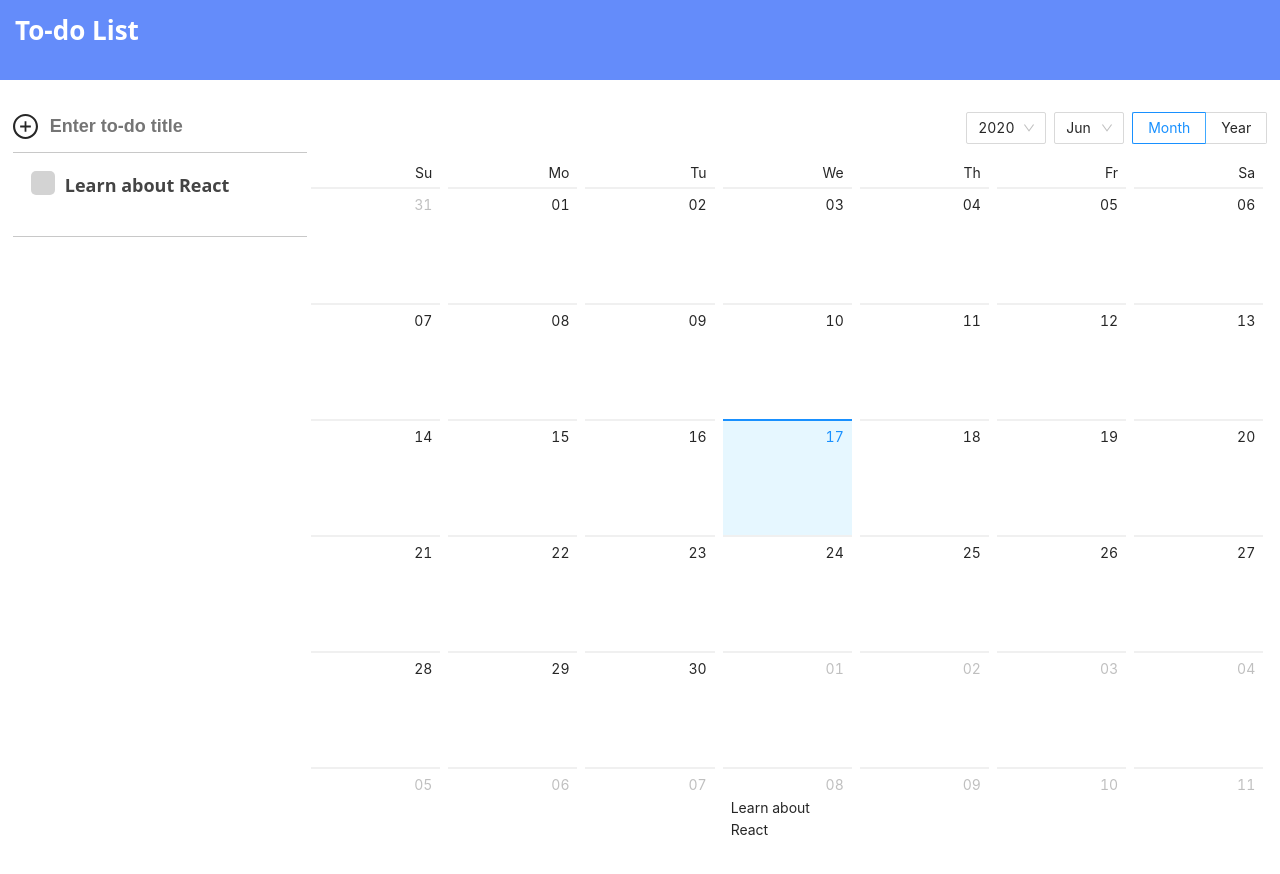
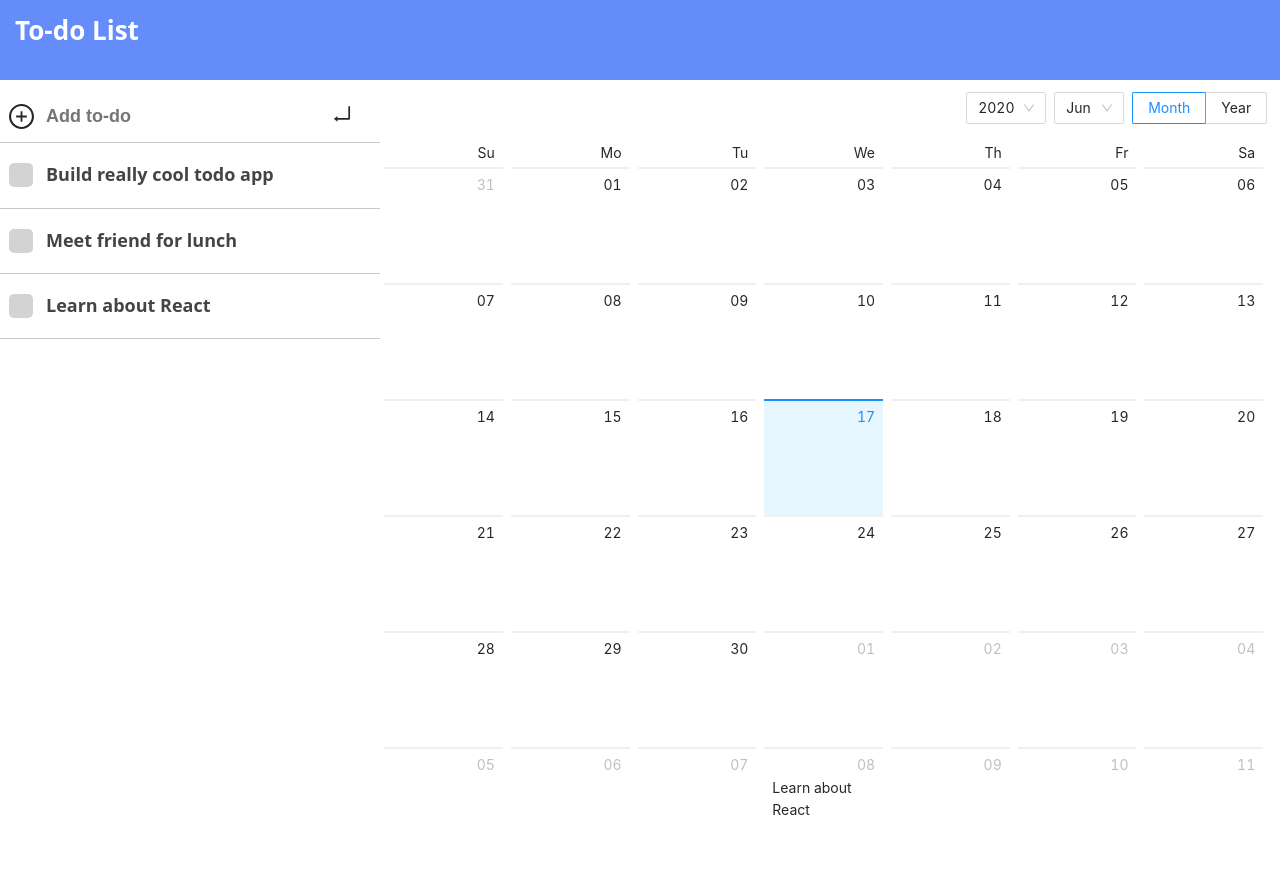
Before and after one commit to jnoowin/Quick-List, a React (Create React App) app: page / in a window 1280 px wide. Shown: the top 874 px of the page. Built offline with nearby package versions, Linux system fonts and the light colour scheme.

Commit message:
move todoform to top and reverse display of todo list. update accordion with icons and edit + remove buttons.

```diff
--- a/src/App.css
+++ b/src/App.css
@@ -8,7 +8,7 @@
   display: flex;
   flex-direction: column;
   align-items: center;
-  margin-bottom: 100px;
+  margin-bottom: 80px;
 }
 
 .navbar {
@@ -18,16 +18,22 @@
   height: 80px;
   width: 100vw;
 }
+.todoListDiv {
+  display: flex;
+  flex-direction: row;
+}
 
-.todo-list {
+.todoListSection {
   display: flex;
   flex-direction: column;
-  margin-left: 1vw;
-  width: 100%;
   display: flex;
-  flex-direction: column;
   overflow-y: scroll;
-  max-height: 100vh;
+  overflow-x: hidden;
+  max-height: 100%;
+  height: 90vh;
+  max-width: 30%;
+  width: 30%;
+  border-right-width: 100px;
 }
 
 .ul {
--- a/src/App.js
+++ b/src/App.js
@@ -12,14 +12,14 @@ export default function App() {
       date: "07-08-2020",
       isCompleted: false
     },
-    // { title: "Meet friend for lunch",
-    //   text: "Talk about stuff" ,
-    //   isCompleted: false
-    // },
-    // { title: "Build really cool todo app",
-    //   text: "Learn about hooks",
-    //   isCompleted: false
-    // }
+    { title: "Meet friend for lunch",
+      text: "Talk about stuff" ,
+      isCompleted: false
+    },
+    { title: "Build really cool todo app",
+      text: "Learn about hooks",
+      isCompleted: false
+    }
   ]);
 
   useEffect(() => {
@@ -54,8 +54,9 @@ export default function App() {
           </ul>
         </div>
       </div>
-      <div style = {{ display: "flex", flexDirection: "row" }}>
-        <div className = "todo-list">
+
+      <div className = "todoListDiv">
+        <div className = "todoListSection">
             <TodoForm
               addTodo = {addTodo}
               inputRef = {inputRef}
--- a/src/components/Accordion/Accordion.css
+++ b/src/components/Accordion/Accordion.css
@@ -8,15 +8,16 @@
   background-color: white;
   color: #444;
   cursor: pointer;
-  padding: 18px;
+  padding: 9px;
   display: flex;
   flex-direction: row;
+  align-items: center;
 }
 
 .accordion:hover,
 .true {
   background-color: rgb(240, 240, 240);
-  transition: background-color 0.3s ease;
+  transition: background-color 0.15s ease;
 }
 
 .accordionTitle {
@@ -24,18 +25,22 @@
   font-weight: bold;
   font-size: 18px;
   text-align: left;
+  position: relative;
+  transform: translateY(30%);
 }
 
 .accordionContent {
   background-color: white;
-  overflow-y: scroll;
+  overflow: hidden;
   max-height: 0px;
-  transition: max-height 0.3s ease;
+  transition: max-height 0.15s ease;
 }
 
-.accordionText {
+.removeButton {
+  border-width: 0px;
+  background-color: rgba(0, 0, 0, 0);
+  cursor: pointer;
   font-family: "Open Sans", sans-serif;
-  font-weight: 400;
-  font-size: 14px;
-  padding: 18px;
+  font-size: 20px;
+  font-weight: bold;
 }
--- a/src/components/Accordion/Accordion.js
+++ b/src/components/Accordion/Accordion.js
@@ -1,6 +1,7 @@
 import React, { useState, useEffect, useRef} from 'react';
 import "./Accordion.css";
 import CheckBox from "../CheckBox/CheckBox";
+import AccordionContent from "../AccordionContent/AccordionContent"
 
 export default function Accordion({ index, todo, completeTodo, removeTodo }) {
     const [active, setActive] = useState(false);
@@ -16,7 +17,10 @@ export default function Accordion({ index, todo, completeTodo, removeTodo }) {
 
     return(
         <div className = "accordionDiv">
-            <div className = {`accordion ${active}`} onClick = {changeAccordion}>
+            <div
+                className = {`accordion ${active}`}
+                onClick = {changeAccordion}
+            >
                 <CheckBox
                         completeTodo = {completeTodo}
                         index = {index}
@@ -29,21 +33,17 @@ export default function Accordion({ index, todo, completeTodo, removeTodo }) {
                     >
                     {todo.title}
                 </p>
-
             </div>
             <div
                 className = "accordionContent"
                 ref = {contentRef}
                 >
-                <div
-                    className = "accordionText"
+                    <AccordionContent
+                        index = {index}
+                        todo = {todo}
+                        removeTodo = {removeTodo}
                     >
-                    {todo.text}
-                    <br></br>
-                    {todo.location}
-                    <br></br>
-                    {todo.date}
-                </div>
+                    </AccordionContent>
             </div>
         </div>
     )
--- /dev/null
+++ b/src/components/AccordionContent/AccordionContent.js
@@ -0,0 +1,43 @@
+import React, { useState } from 'react';
+import "./AccordionText.css";
+import { DeleteOutlined, CalendarOutlined, AlignLeftOutlined, PushpinOutlined, EditOutlined } from "@ant-design/icons"
+
+export default function AccordionContent({ index, todo, removeTodo }) {
+    const [editOn, setEditOn] = useState("false");
+
+    return(
+        <div className = "accordionText">
+            <div>
+                <PushpinOutlined style = {{ fontSize: "22px", marginRight: "10px" }} />
+                {todo.location}
+            </div>
+
+            <div>
+                <CalendarOutlined style = {{ fontSize: "22px", marginRight: "10px" }} />
+                {todo.date}
+            </div>
+
+            <div className = "descriptionSection">
+                <AlignLeftOutlined style = {{ fontSize: "22px", marginRight: "10px" }} />
+                <div className = "descriptionText">{todo.text}</div>
+            </div>
+
+            <div className = "optionBar">
+                <EditOutlined
+                    style = {{
+                        fontSize: "26px",
+                        marginRight: "15px",
+                        cursor: "pointer",
+                        color: editOn ? "inherit": "rgb(100, 140, 250)",
+                        transition: "color 0.3s ease"
+                    }}
+                    onClick = {() => setEditOn(!editOn)}
+                />
+                <DeleteOutlined
+                    style = {{ fontSize: "26px" }}
+                    onClick = {() => removeTodo(index)}
+                />
+            </div>
+        </div>
+    );
+};
--- /dev/null
+++ b/src/components/AccordionContent/AccordionText.css
@@ -0,0 +1,23 @@
+.accordionText {
+    font-family: "Open Sans", sans-serif;
+    font-weight: 400;
+    font-size: 16px;
+    padding: 18px;
+    display: flex;
+    flex-direction: column;
+  }
+
+  .descriptionSection {
+    display: flex;
+    flex-direction: row;
+  }
+
+  .descriptionText {
+    max-width: 90%;
+    overflow-wrap: break-word;
+  }
+
+  .optionBar {
+      display: flex;
+      justify-content: flex-end;
+  }
--- a/src/components/CheckBox/CheckBox.css
+++ b/src/components/CheckBox/CheckBox.css
@@ -4,7 +4,7 @@
   width: 24px;
   height: 24px;
   display: flex;
-  margin-right: 10px;
+  margin-right: 13px;
   justify-content: center;
 }
 
@@ -18,7 +18,7 @@
   height: 16px;
   background-color: rgba(0, 0, 0, 0);
   border: solid white;
-  border-width: 0 3px 3px 0;
+  border-width: 0 2px 2px 0;
   transform: rotate(45deg);
   display: none;
 }
--- a/src/components/TodoCalendar/TodoCalendar.js
+++ b/src/components/TodoCalendar/TodoCalendar.js
@@ -10,9 +10,9 @@ export default function TodoCalendar({ todos, inputRef }) {
     const dateCellRender = (value) =>{
         return(
             <ul>
-                {todos.map((todo) => (
+                {todos.map((todo, index) => (
                     value.format("MM-DD-YYYY") === todo.date ?
-                    <li>
+                    <li key = {`${value.format("MM-DD-YYYY") + index}`}>
                         {todo.title}
                     </li>
                     :
@@ -24,7 +24,7 @@ export default function TodoCalendar({ todos, inputRef }) {
 
     return(
         <Calendar
-            style = {{ maxWidth: "75%", marginRight: "1vw" }}
+            style = {{ width: "70%", maxWidth: "70%", marginRight: "1vw" }}
             dateCellRender  = { dateCellRender }
             onSelect = { onSelect }
         >
--- a/src/components/TodoForm/TodoForm.css
+++ b/src/components/TodoForm/TodoForm.css
@@ -1,4 +1,8 @@
-.form{
+.enter {
+    margin-top: 10px;
+}
+
+.form {
     align-items: center;
     background: #fff;
     display: flex;
@@ -20,12 +24,8 @@
 .enterButton {
     background-color: white;
     border-width: 0px;
-    color: rgb(95, 95, 95);
-    font-size: 16px;
-    font-weight:bold;
-    font-family: "Open-sans", sans-serif;
     cursor: pointer;
-    padding: 8px 28px;
+    padding: 10px 28px;
 }
 
 .enterButton:hover{
--- a/src/components/TodoForm/TodoForm.js
+++ b/src/components/TodoForm/TodoForm.js
@@ -18,13 +18,13 @@ export default function TodoForm({ addTodo, inputRef }) {
           onSubmit = {handleSubmit}
           className = "form"
           >
-          <PlusCircleOutlined style = {{ fontSize: "25px" }}/>
+          <PlusCircleOutlined style = {{ fontSize: "25px", marginLeft: "9px" }}/>
           <input
             className = "todoInput"
             type = "text"
             value = {value}
-            onChange = {e => setValue(e.target.value)}
-            placeholder = "Enter to-do title"
+            onChange = {e => setValue(e.target.value.length < 40 ? e.target.value : e.target.value.slice(0, e.target.value.length - 1))}
+            placeholder = "Add to-do"
             ref = {inputRef}
             />
 
--- a/src/components/TodoList/TodoList.js
+++ b/src/components/TodoList/TodoList.js
@@ -4,13 +4,13 @@ import Todo from "../Todo/Todo";
 export default function TodoList({ todos, completeTodo, removeTodo }) {
     return(
         <div>
-            {todos.map((todo, index) => (
+            {todos.slice().reverse().map((todo, index) => (
                     <Todo
                         key = {index}
                         index = {index}
                         todo = {todo}
                         completeTodo = {completeTodo}
-                        remove = {removeTodo}
+                        removeTodo = {removeTodo}
                     >
                     </Todo>
             ))}
```
